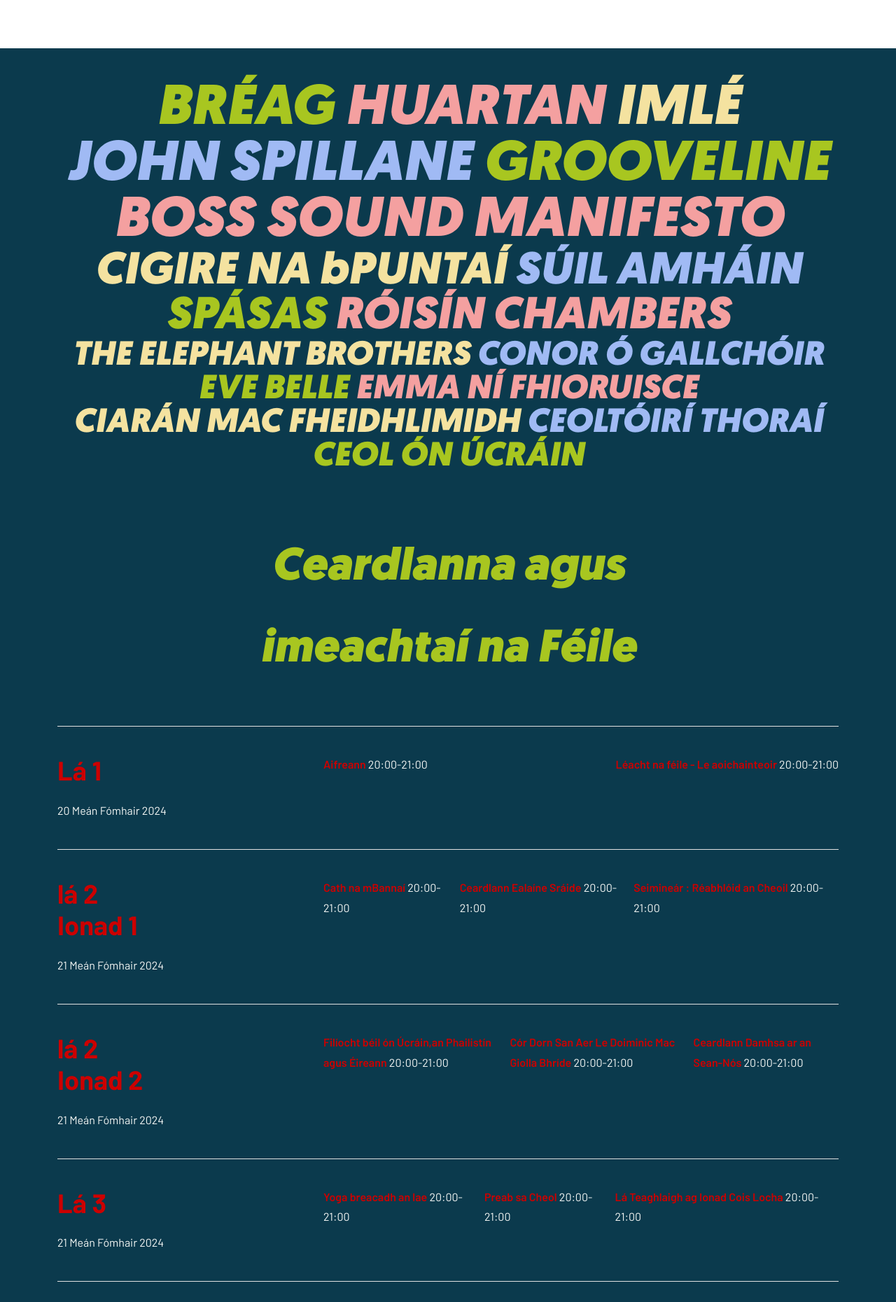
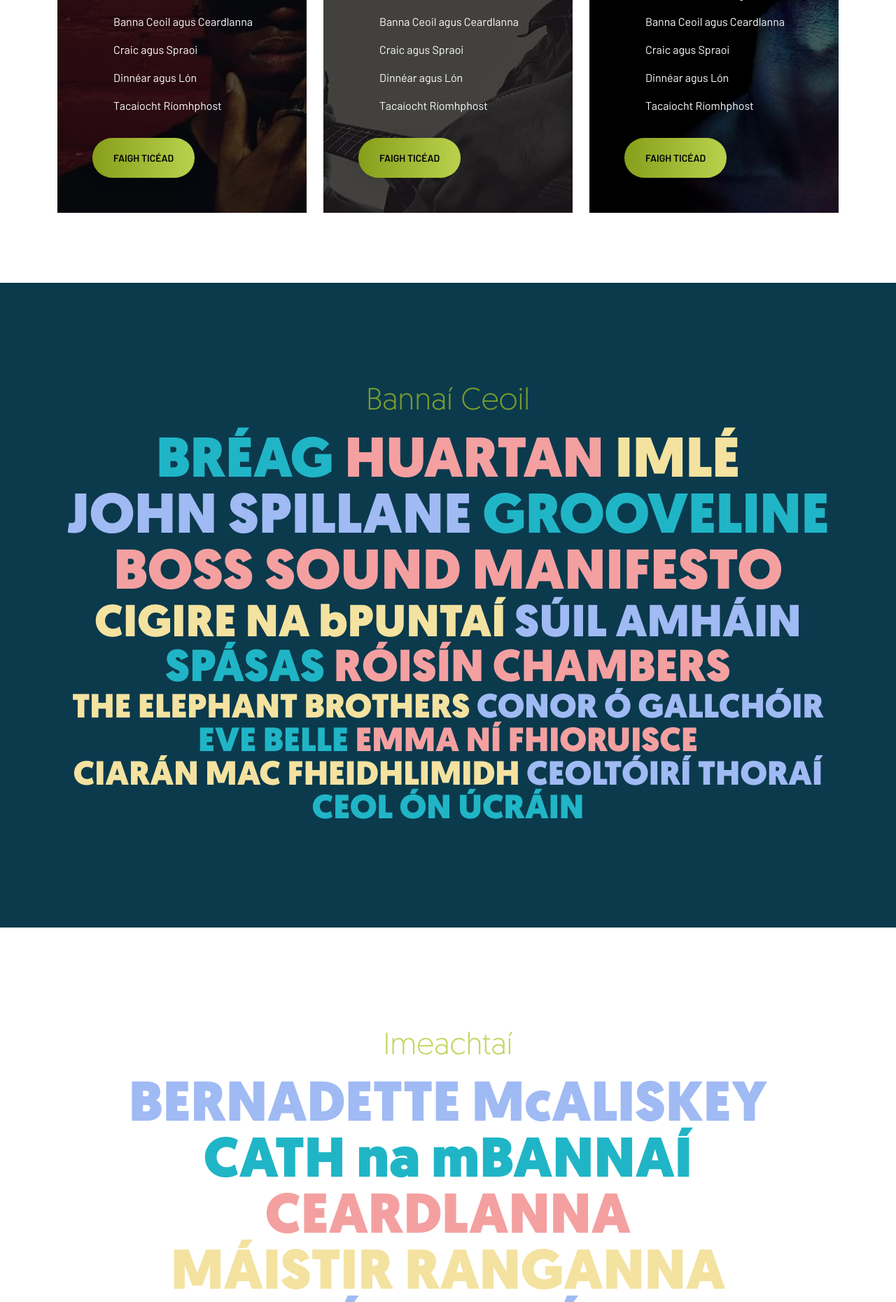
Before and after one commit to LindaKeating/DornSanAer, a PHP site: page / in a window 1280 px wide. Shown: the part 2096-3956 px from the top of the page at 70% size. Run offline with PHP 8.4, Linux system fonts and the light colour scheme; some libraries are stand-ins or nearby versions.

Commit message:
imeachtai section

```diff
--- a/dsadng-HTML5-Template/assets/css/demos/demo-DSA.css
+++ b/dsadng-HTML5-Template/assets/css/demos/demo-DSA.css
@@ -4,7 +4,12 @@ This stylesheet is used for demo 6
 
 @font-face {
   font-family: "Geomanist";
-  src: url("../../fonts/Geomanist-Black-Italic.otf");
+  src: url("../../fonts/Geomanist-Black.otf");
+}
+
+@font-face {
+  font-family: "Geomanist-Light";
+  src: url("../../fonts/Geomanist-Light.otf");
 }
 
 :root{
@@ -55,6 +60,10 @@ This stylesheet is used for demo 6
   color: #f4e2a0;
 }
 
+.dsa-textTeal {
+  color: #20b5c6;
+}
+
 .dsa-Title {
   text-align: center;
   color: var(--color-primary);
@@ -77,6 +86,15 @@ This stylesheet is used for demo 6
 .dsa-fontSmall {
   font-size: 3rem;
   line-height: normal;
+}
+
+.dsa-fontLight {
+  font-family: 'Geomanist-Light' !important;
+  font-weight: 100;
+}
+
+.dsa-Lighten {
+  opacity: 70%;
 }
 
 @media(max-width: 768px){
--- a/dsadng-HTML5-Template/index.html
+++ b/dsadng-HTML5-Template/index.html
@@ -180,10 +180,10 @@
 
 <!-- CTA Start -->
 
+<div class="section">
     <div class="container">
-        <div >
-          <div class="section-title text-center">
-            <br><h5 class="family-display fw-400 dsa-Title"> BLA BLA Eoghan</h5>
+      <div class="section-title text-center pb-5 pt-5">
+        <h5 class="family-display fw-400 dsa-Title pt-5"> BLA BLA Eoghan</h5>
       </div>
       <h5 class="text-white" > Féile trí lá a bheas in Dorn san Aer, a bheas ar siúl i nGaoth Dobhair ón Aoine 27ú go dtí an Domhnach 29ú Meán Fómhair.
        Le thar 20 banna ceoil deimhnithe, agus ag méadú, cuirfidh Dorn san Aer fáilte roimh mheascán chraiceáilte de ghrúpaí agus d’imeachtaí thar an deireadh
@@ -277,9 +277,12 @@
 
   <!-- Line up section by Day-->
 <div class="section pt-5 pb-5">
-  <div class="container">
-    <div class="col-sm-12 text-center">
-      <span class="dsa-fontLarge family-display text-nowrap dsa-textPrimary">BRÉAG
+  <div class="container pt-5 pb-5">
+    <div class="col-sm-12 pt-5">
+      <h2 class="family-display dsa-textPrimary text-center dsa-fontLight dsa-Lighten">Bannaí Ceoil</h2>
+    </div>
+    <div class="col-sm-12 text-center pb-5">
+      <span class="dsa-fontLarge family-display text-nowrap dsa-textTeal">BRÉAG
       </span>
       <span class="dsa-fontLarge family-display dsa-textPuce ">HUARTAN
       </span>
@@ -287,7 +290,7 @@
       </span>
       <span class="dsa-fontLarge family-display text-nowrap dsa-textLilac">JOHN SPILLANE
       </span>
-      <span class="dsa-fontLarge family-display text-nowrap dsa-textPrimary">GROOVELINE
+      <span class="dsa-fontLarge family-display text-nowrap dsa-textTeal">GROOVELINE
       </span>
       <span class="dsa-fontLarge family-display text-nowrap dsa-textPuce">BOSS SOUND MANIFESTO
       </span>
@@ -295,7 +298,7 @@
       </span>
       <span class="dsa-fontMedium family-display text-nowrap dsa-textLilac">SÚIL AMHÁIN
       </span>
-      <span class="dsa-fontMedium family-display text-nowrap dsa-textPrimary">SPÁSAS
+      <span class="dsa-fontMedium family-display text-nowrap dsa-textTeal">SPÁSAS
       </span>
       <span class="dsa-fontMedium family-display text-nowrap dsa-textPuce ">RÓISÍN CHAMBERS
       </span>
@@ -303,7 +306,7 @@
       </span>
       <span class="dsa-fontSmall family-display text-nowrap dsa-textLilac">CONOR Ó GALLCHÓIR
       </span>
-      <span class="dsa-fontSmall family-display text-nowrap dsa-textPrimary">EVE BELLE
+      <span class="dsa-fontSmall family-display text-nowrap dsa-textTeal">EVE BELLE
       </span>
       <span class="dsa-fontSmall family-display text-nowrap dsa-textPuce">EMMA NÍ FHIORUISCE
       </span>
@@ -311,105 +314,56 @@
       </span>
       <span class="dsa-fontSmall family-display text-nowrap dsa-textLilac">CEOLTÓIRÍ THORAÍ
       </span>
-      <span class="dsa-fontSmall family-display text-nowrap dsa-textPrimary">CEOL ÓN ÚCRÁIN
+      <span class="dsa-fontSmall family-display text-nowrap dsa-textTeal">CEOL ÓN ÚCRÁIN
       </span>
     </div>
   </div>
 </div>
   <!-- End lineup section by Day-->
 
-
   <!-- Ceardlann -->
-  <div class="section pt-0">
-    <div class="container">
-      <div class="section-title text-center">
-         <br><span class="color-primary family-display">Ceardlanna agus imeachtaí na Féile</span>
+<div class="section pt-0 white-bg pt-5 pb-5">
+  <div class="container pt-5 pb-5">
+    <div class="col-sm-12 pt-5">
+      <h2 class="family-display dsa-textPrimary text-center dsa-fontLight dsa-Lighten">Imeachtaí</h2>
     </div>
-      <div class="andro_lineup">
-        <div class="andro_lineup-item">
-          <div class="andro_lineup-title">
-            <h5 class="h3">Lá 1</h5>
-            <span>20 Meán Fómhair 2024</span>
-          </div>
-          <div class="andro_lineup-table">
-            <div class="andro_lineup-table-row">
-              <div class="andro_lineup-table-row-item">
-                <b>Aifreann</b>
-                <span>20:00-21:00</span>
-              </div>
-              <div class="andro_lineup-table-row-item">
-                <b>Léacht na féile - Le aoichainteoir </b>
-                <span>20:00-21:00</span>
-              </div>
-            </div>
-          </div>
-        </div>
-        <div class="andro_lineup-item">
-          <div class="andro_lineup-title">
-            <h5 class="h3">lá 2 <br>Ionad 1</h5>
-            <span>21 Meán Fómhair 2024</span>
-          </div>
-          <div class="andro_lineup-table">
-            <div class="andro_lineup-table-row">
-              <div class="andro_lineup-table-row-item">
-                <b>Cath na mBannaí</b>
-                <span>20:00-21:00</span>
-              </div>
-              <div class="andro_lineup-table-row-item">
-                <b>Ceardlann Ealaíne Sráide</b>
-                <span>20:00-21:00</span>
-              </div>
-              <div class="andro_lineup-table-row-item">
-                <b>Seimineár : Réabhlóid an Cheoil </b>
-                <span>20:00-21:00</span>
-              </div>
-            </div>
-          </div>
-        </div>
-        <div class="andro_lineup-item">
-          <div class="andro_lineup-title">
-            <h5 class="h3">lá 2 <br>Ionad 2</h5>
-            <span>21 Meán Fómhair 2024</span>
-          </div>
-          <div class="andro_lineup-table">
-            <div class="andro_lineup-table-row">
-              <div class="andro_lineup-table-row-item">
-                <b>Filíocht béil ón Úcráin,an Phailistín agus Éireann</b>
-                <span>20:00-21:00</span>
-              </div>
-              <div class="andro_lineup-table-row-item">
-                <b>Cór Dorn San Aer Le Doiminic Mac Giolla Bhríde</b>
-                <span>20:00-21:00</span>
-              </div>
-              <div class="andro_lineup-table-row-item">
-                <b>Ceardlann Damhsa ar an Sean-Nós</b>
-                <span>20:00-21:00</span>
-              </div>
-            </div>
-          </div>
-        </div>
-        <div class="andro_lineup-item">
-          <div class="andro_lineup-title">
-            <h5 class="h3">Lá 3</h5>
-            <span>21 Meán Fómhair 2024</span>
-          </div>
-          <div class="andro_lineup-table">
-            <div class="andro_lineup-table-row">
-              <div class="andro_lineup-table-row-item">
-                <b>Yoga breacadh an lae</b>
-                <span>20:00-21:00</span>
-              </div>
-              <div class="andro_lineup-table-row-item">
-                <b>Preab sa Cheol</b>
-                <span>20:00-21:00</span>
-              </div>
-              <div class="andro_lineup-table-row-item">
-                <b>Lá Teaghlaigh ag Ionad Cois Locha</b>
-                <span>20:00-21:00</span>
-              </div>
-            </div>
-          </div>
-        </div>
+    <div class="col-sm-12 text-center pb-5">
+      <span class="dsa-fontLarge family-display text-nowrap dsa-textLilac">BERNADETTE McALISKEY
+      </span>
+      <span class="dsa-fontLarge family-display text-nowrap dsa-textTeal">CATH na mBANNAÍ
+      </span>
+      <span class="dsa-fontLarge family-display dsa-textPuce ">CEARDLANNA
+      </span>
+      <span class="dsa-fontLarge family-display text-nowrap dsa-textSandy">MÁISTIR RANGANNA
+      </span>
+      <span class="dsa-fontLarge family-display text-nowrap dsa-textLilac">FILÍOCHT BÉIL
+      </span>
+      <span class="dsa-fontLarge family-display text-nowrap dsa-textTeal">CÓR DORN SAN AER
+      </span>
+      <span class="dsa-fontLarge family-display text-nowrap dsa-textPuce">EALAÍN SRÁIDE
+      </span>
+      <span class="dsa-fontMedium family-display text-nowrap dsa-textSandy">ÍOGA
+      </span>
+      <span class="dsa-fontMedium family-display text-nowrap dsa-textLilac">LÁ TEAGHLAIGH
+      </span>
+      <span class="dsa-fontMedium family-display text-nowrap dsa-textTeal">BIA BLASTA
+      </span>
+      <span class="dsa-fontMedium family-display text-nowrap dsa-textPuce ">CEARDLANN DAMHSA
+      </span>
+      <span class="dsa-fontSmall family-display text-nowrap dsa-textSandy">PREAB SA CHEOL
+      </span>
+      <span class="dsa-fontSmall family-display text-nowrap dsa-textLilac">CONOR Ó GALLCHÓIR
+      </span>
+      <span class="dsa-fontSmall family-display text-nowrap dsa-textTeal">EVE BELLE
+      </span>
+      <span class="dsa-fontSmall family-display text-nowrap dsa-textPuce">EMMA NÍ FHIORUISCE
+      </span>
+      <span class="dsa-fontSmall family-display text-nowrap dsa-textSandy">CIARÁN MAC FHEIDHLIMIDH
+      </span>
+      <span class="dsa-fontSmall family-display text-nowrap dsa-textLilac">CEOLTÓIRÍ THORAÍ
+      </span>
+      <span class="dsa-fontSmall family-display text-nowrap dsa-textTeal">CEOL ÓN ÚCRÁIN
+      </span>
     </div>
   </div>
 </div>
```
Lines whose indentation alone changed are shown as unchanged.
